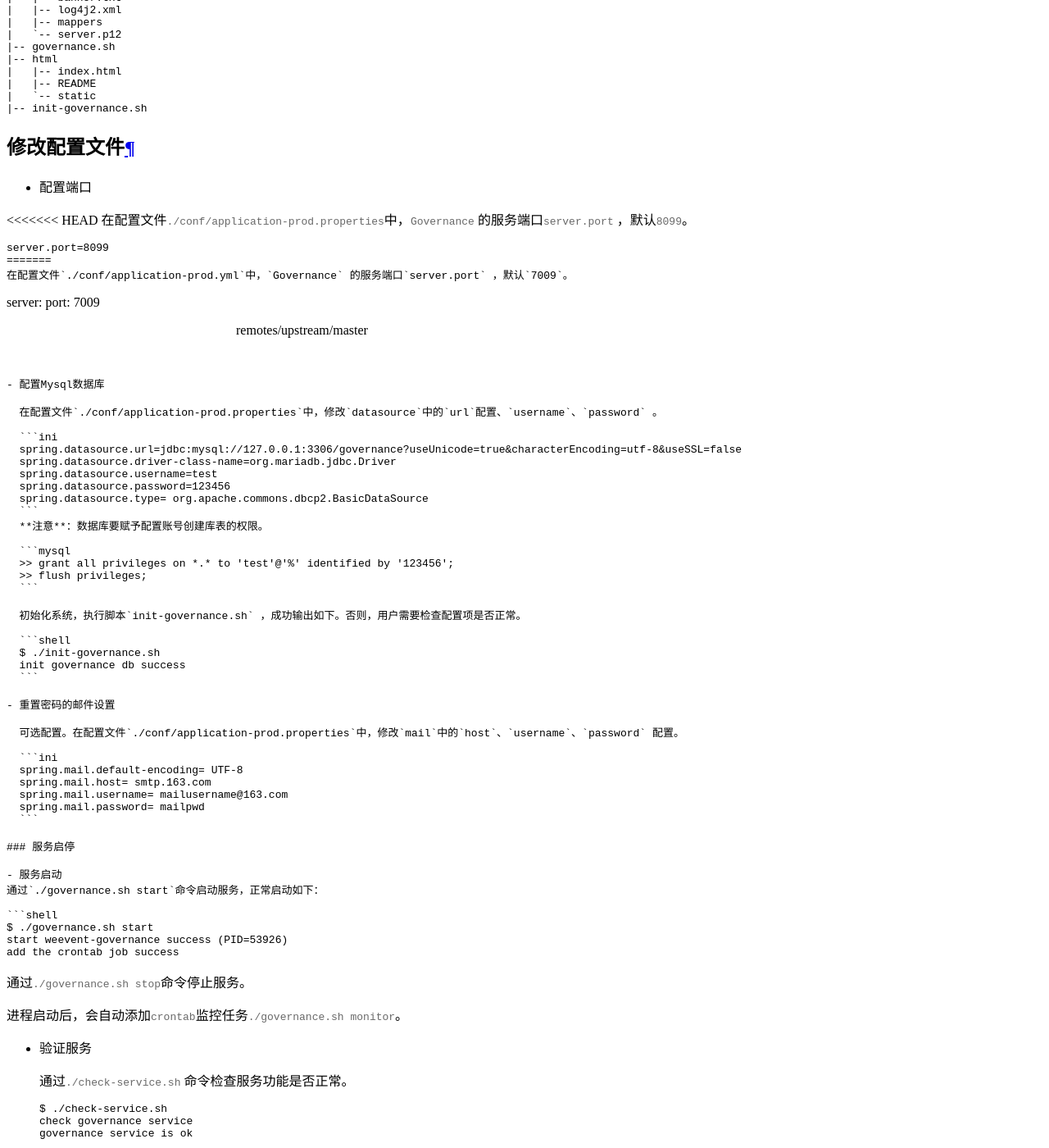
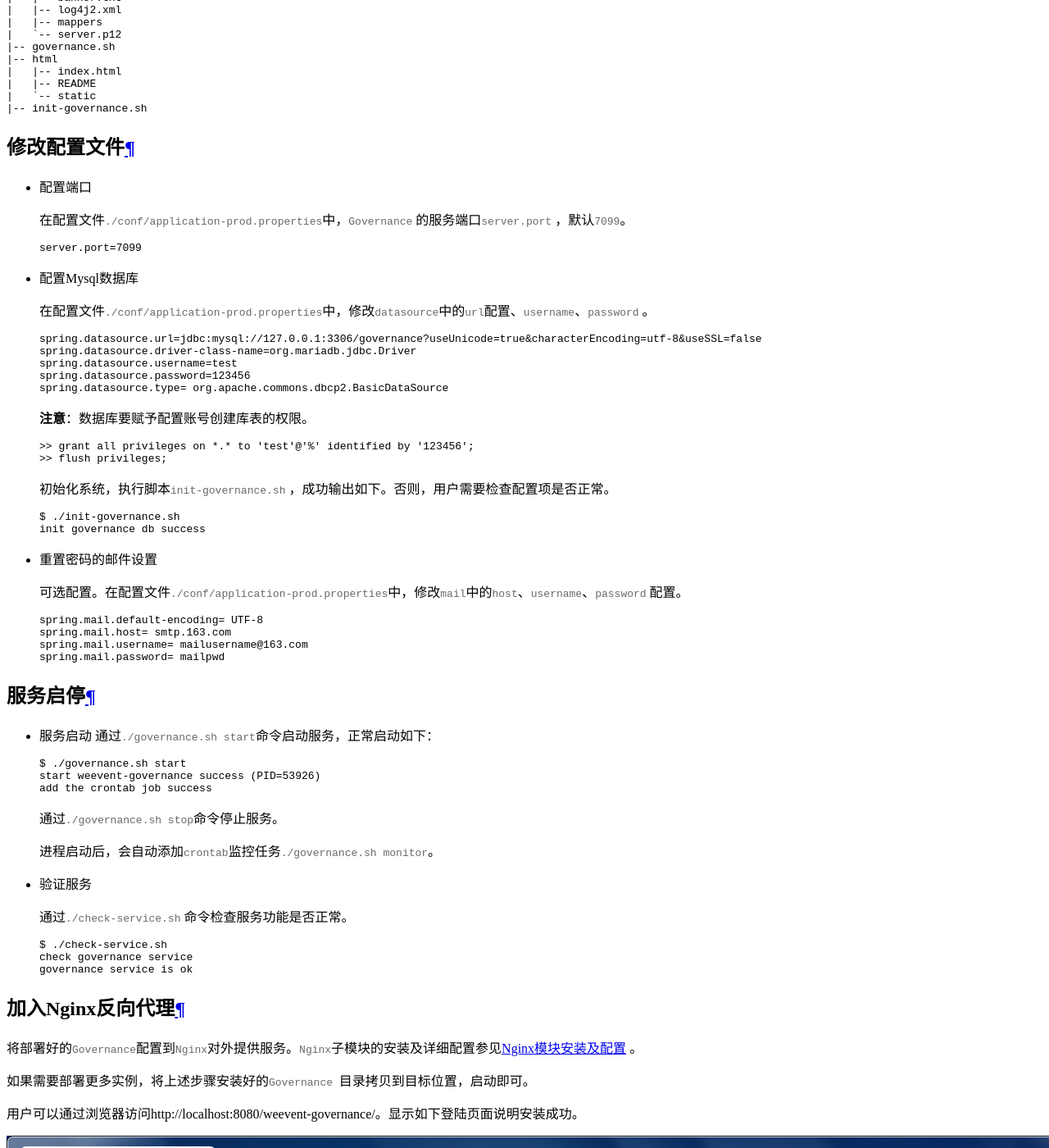
Before and after one commit to WeBankBlockchain/WeEvent-docs, a Sphinx documentation site: the page built from docs/install/module/governance.md, in a window 1280 px wide and 1400 px high, scrolled down 1590 px. Shown: the whole window at 82% size. Built offline with Sphinx 7.4.7 and the Read the Docs theme 2.0.0, drawn with Linux system fonts in a browser that asks for light colours; some of the changed text lies outside the part shown.

Commit message:
yml to properties

````diff
--- a/docs/install/module/governance.md
+++ b/docs/install/module/governance.md
@@ -1,5 +1,5 @@
 ## Governance模块
-本节介绍`Governance`子模块的详细安装步骤。 `WeEvent`服务的快速安装请参见[快速安装](../quickinstall.html) 。在一台机器上详细安装，和通过快速安装然后把目标路径中的`governance`子目录打包拷贝到这台机器，效果是一样的。
+本节介绍`Governance`子模块的详细安装步骤。 `WeEvent`服务的快速安装请参见[快速安装](../quickinstall.html) 。
 
 `Governance`为用户提供一个事件治理的`Web`管理端。支持事件治理、区块链节点分析、系统监控预警等。
 
@@ -59,18 +59,10 @@ $ tree -L 2
 
 - 配置端口
 
-<<<<<<< HEAD
-  在配置文件`./conf/application-prod.properties`中，`Governance` 的服务端口`server.port` ，默认`8099`。
+  在配置文件`./conf/application-prod.properties`中，`Governance` 的服务端口`server.port` ，默认`7099`。
 
   ```
-  server.port=8099
-=======
-  在配置文件`./conf/application-prod.yml`中，`Governance` 的服务端口`server.port` ，默认`7009`。
-
-  ```
-  server:
-    port: 7009
->>>>>>> remotes/upstream/master
+  server.port=7099
   ```
 
 
````
